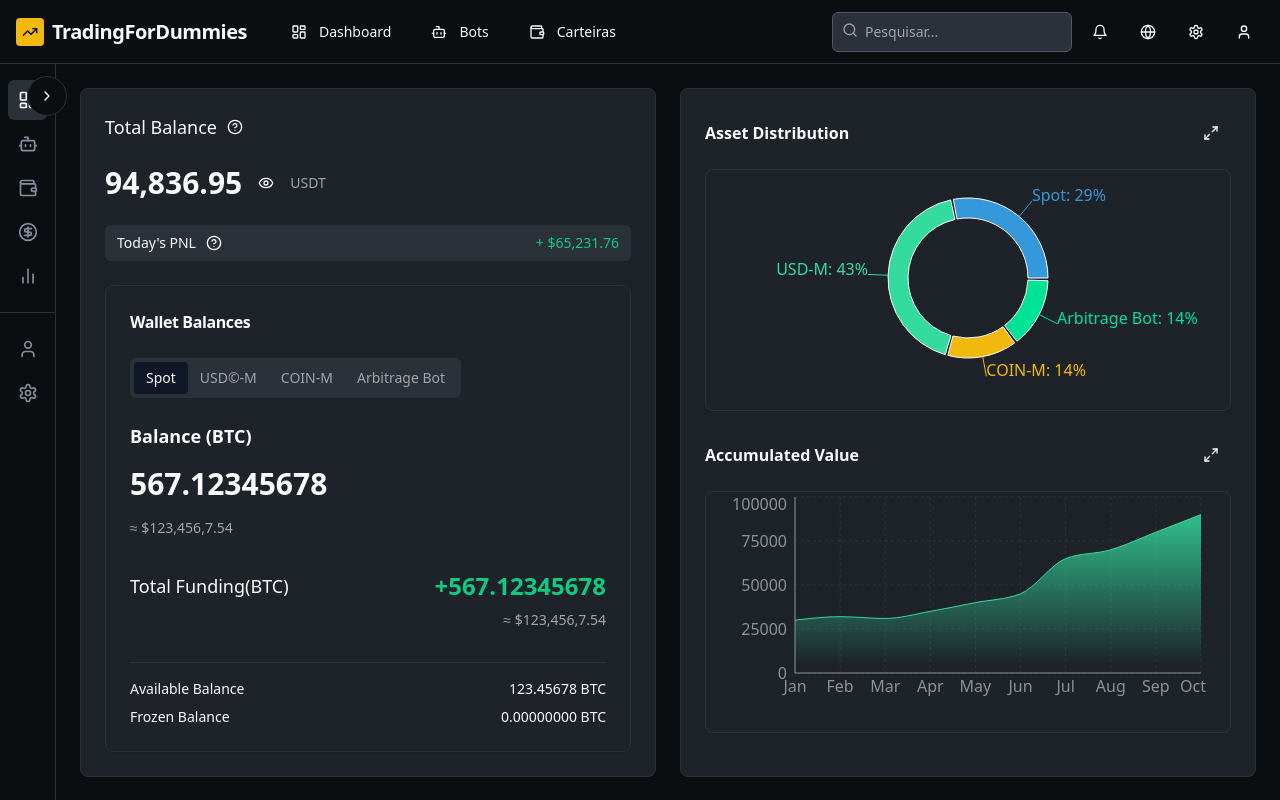
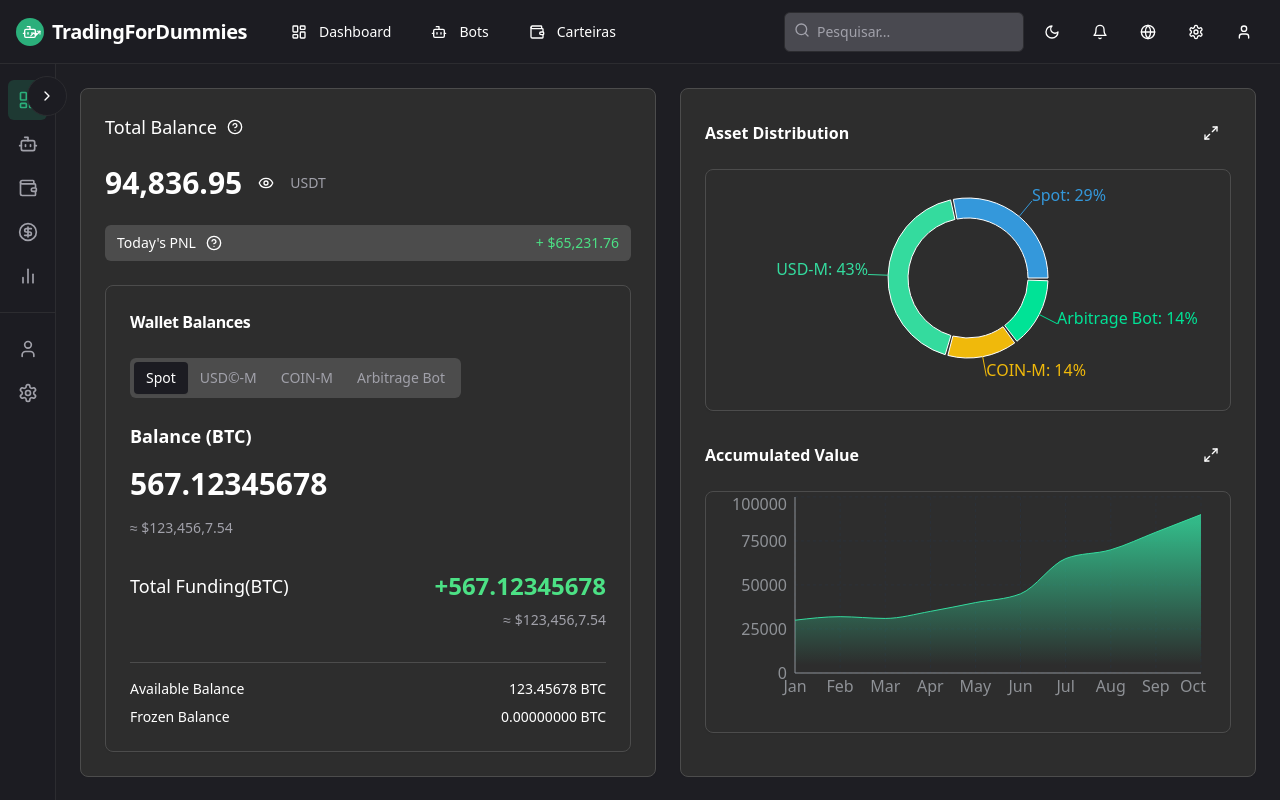
Before and after one commit to ronaldomafra/crypto-dummies-dashboard, a React (Vite) app: page /dashboard in a window 1280 px wide. Built offline with nearby package versions, Linux system fonts and the light colour scheme; sample sign-in values are in the browser's storage.

Commit message:
feat: Implement new visual identity
- Apply new logo, description, and color palette.
- Implement light and dark themes.
- Update all pages to match the new visual identity.
- Create a new Git tag for the changes.

```diff
--- a/src/App.tsx
+++ b/src/App.tsx
@@ -5,6 +5,7 @@ import { TooltipProvider } from "@/components/ui/tooltip";
 import { QueryClient, QueryClientProvider } from "@tanstack/react-query";
 import { BrowserRouter, Routes, Route } from "react-router-dom";
 import { AuthProvider } from "./contexts/AuthContext";
+import { ThemeProvider } from "./contexts/ThemeContext";
 import { ProtectedRoute } from "./components/ProtectedRoute";
 import Index from "./pages/Index";
 import Login from "./pages/Login";
@@ -20,6 +21,7 @@ const queryClient = new QueryClient();
 const App = () => (
   <QueryClientProvider client={queryClient}>
     <BrowserRouter>
+      <ThemeProvider defaultTheme="dark">
         <AuthProvider>
           <TooltipProvider>
             <Toaster />
@@ -56,6 +58,7 @@ const App = () => (
             </Routes>
           </TooltipProvider>
         </AuthProvider>
+      </ThemeProvider>
     </BrowserRouter>
   </QueryClientProvider>
 );
--- a/src/components/Sidebar.tsx
+++ b/src/components/Sidebar.tsx
@@ -1,3 +1,4 @@
+
 import { cn } from "@/lib/utils";
 import {
   BarChart2, ChevronRight, CircleDollarSign,
@@ -31,8 +32,8 @@ const SidebarLink = ({
       className={({ isActive }) => cn(
         "flex items-center gap-3 px-4 py-2.5 rounded-md transition-colors",
         isActive
-          ? "bg-crypto-lightgray text-white"
-          : "text-crypto-text hover:bg-crypto-lightgray hover:text-white",
+          ? "bg-trading-primary/20 text-trading-primary"
+          : "text-muted-foreground hover:bg-secondary hover:text-foreground",
         isNested && "ml-4",
         collapsed && "justify-center px-2"
       )}
@@ -54,14 +55,14 @@ const Sidebar = () => {
   return (
     <div
       className={cn(
-        "border-r border-crypto-lightgray h-[calc(100vh-64px)] flex flex-col py-4 transition-all duration-300 relative",
+        "border-r border-border h-[calc(100vh-64px)] flex flex-col py-4 transition-all duration-300 relative",
         collapsed ? "w-14" : "w-56"
       )}
     >
       <Button
-        variant="ghost"
+        variant="outline"
         size="icon"
-        className="absolute -right-3 top-3 bg-crypto-dark border border-crypto-lightgray rounded-full"
+        className="absolute -right-3 top-3 rounded-full"
         onClick={() => setCollapsed(!collapsed)}
       >
         <ChevronRight className={cn(
@@ -78,7 +79,7 @@ const Sidebar = () => {
         <SidebarLink icon={BarChart2} label="Visão Geral" to="/visao-geral" collapsed={collapsed} />
       </div>
 
-      <div className="mt-4 pt-4 border-t border-crypto-lightgray">
+      <div className="mt-4 pt-4 border-t border-border">
         <div className="space-y-1 px-2">
           <SidebarLink icon={User} label="Conta" to="/conta" hasDropdown collapsed={collapsed} />
           <SidebarLink icon={Settings} label="Configurações" to="/configuracoes" collapsed={collapsed} />
--- a/src/components/TopNav.tsx
+++ b/src/components/TopNav.tsx
@@ -2,6 +2,7 @@
 import { Button } from "@/components/ui/button";
 import { Input } from "@/components/ui/input";
 import { Logo } from "@/components/ui/logo";
+import { ThemeToggle } from "@/components/ui/theme-toggle";
 import { useNavigate } from "react-router-dom";
 import {
   Bell, ChevronDown, Globe, LogOut, Search, Settings, User,
@@ -15,16 +16,18 @@ import {
   DropdownMenuSeparator,
   DropdownMenuTrigger
 } from "@/components/ui/dropdown-menu";
+import { useAuth } from "@/contexts/AuthContext";
 
 const TopNav = () => {
   const navigate = useNavigate();
+  const { logout } = useAuth();
 
   const handleLogout = () => {
-    navigate("/");
+    logout();
   };
 
   return (
-    <div className="h-16 border-b border-crypto-lightgray flex items-center px-4 justify-between">
+    <div className="h-16 border-b border-border flex items-center px-4 justify-between">
       <div className="flex items-center gap-8">
         <Logo size="sm" />
 
@@ -50,9 +53,11 @@ const TopNav = () => {
           <Input
             type="search"
             placeholder="Pesquisar..."
-            className="pl-8 w-60 bg-crypto-lightgray focus:bg-crypto-gray"
+            className="pl-8 w-60 bg-secondary"
           />
         </div>
+
+        <ThemeToggle />
 
         <Button variant="ghost" size="icon">
           <Bell size={20} />
@@ -72,13 +77,13 @@ const TopNav = () => {
               <User size={20} />
             </Button>
           </DropdownMenuTrigger>
-          <DropdownMenuContent align="end" className="w-56 bg-crypto-gray border-crypto-lightgray">
+          <DropdownMenuContent align="end" className="w-56">
             <DropdownMenuLabel>Minha Conta</DropdownMenuLabel>
             <DropdownMenuSeparator />
             <DropdownMenuItem>Perfil</DropdownMenuItem>
             <DropdownMenuItem>Configurações</DropdownMenuItem>
             <DropdownMenuSeparator />
-            <DropdownMenuItem onClick={handleLogout} className="text-crypto-negative">
+            <DropdownMenuItem onClick={handleLogout} className="text-trading-error">
               <LogOut className="mr-2 h-4 w-4" />
               <span>Sair</span>
             </DropdownMenuItem>
--- a/src/components/ui/logo.tsx
+++ b/src/components/ui/logo.tsx
@@ -1,28 +1,53 @@
 
 import React from "react";
 import { cn } from "@/lib/utils";
-import { TrendingUp } from "lucide-react";
+import { Bot, TrendingUp } from "lucide-react";
 
 interface LogoProps {
   className?: string;
   size?: "sm" | "md" | "lg";
+  showTagline?: boolean;
+  variant?: "dark" | "light";
 }
 
-export function Logo({ className, size = "md" }: LogoProps) {
+export function Logo({
+  className,
+  size = "md",
+  showTagline = false,
+  variant = "dark"
+}: LogoProps) {
   const sizeClasses = {
     sm: "text-xl",
     md: "text-2xl",
     lg: "text-3xl",
   };
 
+  const iconSize = size === "sm" ? 16 : size === "md" ? 20 : 24;
+  const taglineClass = size === "sm" ? "text-xs" : size === "md" ? "text-sm" : "text-base";
+
   return (
-    <div className={cn("flex items-center gap-2", className)}>
-      <div className="bg-crypto-yellow p-1.5 rounded">
-        <TrendingUp className="text-black" size={size === "sm" ? 16 : size === "md" ? 20 : 24} />
+    <div className={cn("flex flex-col items-start", className)}>
+      <div className="flex items-center gap-2">
+        <div className="rounded-full bg-trading-primary p-1.5">
+          <div className="relative">
+            <Bot className="text-white" size={iconSize} />
+            <TrendingUp
+              className="absolute text-white bottom-0 right-0 transform translate-x-1/4"
+              size={iconSize * 0.7}
+              strokeWidth={2.5}
+            />
+          </div>
+        </div>
+        <span className={cn("font-bold tracking-tight", sizeClasses[size])}>
+          TradingForDummies
+        </span>
       </div>
-      <span className={cn("font-bold tracking-tight", sizeClasses[size])}>
-        TradingForDummies
-      </span>
+
+      {showTagline && (
+        <span className={cn("text-trading-text-secondary mt-1 font-medium", taglineClass)}>
+          Negociação de criptomoedas de forma fácil
+        </span>
+      )}
     </div>
   );
 }
--- /dev/null
+++ b/src/components/ui/theme-toggle.tsx
@@ -0,0 +1,41 @@
+
+"use client"
+
+import * as React from "react"
+import { Moon, Sun } from "lucide-react"
+import { useTheme } from "@/contexts/ThemeContext"
+
+import { Button } from "@/components/ui/button"
+import {
+  DropdownMenu,
+  DropdownMenuContent,
+  DropdownMenuItem,
+  DropdownMenuTrigger,
+} from "@/components/ui/dropdown-menu"
+
+export function ThemeToggle() {
+  const { theme, setTheme } = useTheme()
+
+  return (
+    <DropdownMenu>
+      <DropdownMenuTrigger asChild>
+        <Button variant="ghost" size="icon">
+          <Sun className="h-[1.2rem] w-[1.2rem] rotate-0 scale-100 transition-all dark:-rotate-90 dark:scale-0" />
+          <Moon className="absolute h-[1.2rem] w-[1.2rem] rotate-90 scale-0 transition-all dark:rotate-0 dark:scale-100" />
+          <span className="sr-only">Toggle theme</span>
+        </Button>
+      </DropdownMenuTrigger>
+      <DropdownMenuContent align="end">
+        <DropdownMenuItem onClick={() => setTheme("light")}>
+          Light
+        </DropdownMenuItem>
+        <DropdownMenuItem onClick={() => setTheme("dark")}>
+          Dark
+        </DropdownMenuItem>
+        <DropdownMenuItem onClick={() => setTheme("system")}>
+          System
+        </DropdownMenuItem>
+      </DropdownMenuContent>
+    </DropdownMenu>
+  )
+}
--- /dev/null
+++ b/src/contexts/ThemeContext.tsx
@@ -0,0 +1,73 @@
+
+import React, { createContext, useState, useEffect, useContext } from "react";
+
+type Theme = "dark" | "light" | "system";
+
+type ThemeProviderProps = {
+  children: React.ReactNode;
+  defaultTheme?: Theme;
+  storageKey?: string;
+};
+
+type ThemeProviderState = {
+  theme: Theme;
+  setTheme: (theme: Theme) => void;
+};
+
+const initialState: ThemeProviderState = {
+  theme: "system",
+  setTheme: () => null,
+};
+
+const ThemeProviderContext = createContext<ThemeProviderState>(initialState);
+
+export function ThemeProvider({
+  children,
+  defaultTheme = "system",
+  storageKey = "ui-theme",
+  ...props
+}: ThemeProviderProps) {
+  const [theme, setTheme] = useState<Theme>(
+    () => (localStorage.getItem(storageKey) as Theme) || defaultTheme
+  );
+
+  useEffect(() => {
+    const root = window.document.documentElement;
+    root.classList.remove("light", "dark");
+
+    if (theme === "system") {
+      const systemTheme = window.matchMedia("(prefers-color-scheme: dark)")
+        .matches
+        ? "dark"
+        : "light";
+
+      root.classList.add(systemTheme);
+      return;
+    }
+
+    root.classList.add(theme);
+  }, [theme]);
+
+  const value = {
+    theme,
+    setTheme: (theme: Theme) => {
+      localStorage.setItem(storageKey, theme);
+      setTheme(theme);
+    },
+  };
+
+  return (
+    <ThemeProviderContext.Provider {...props} value={value}>
+      {children}
+    </ThemeProviderContext.Provider>
+  );
+}
+
+export const useTheme = () => {
+  const context = useContext(ThemeProviderContext);
+
+  if (context === undefined)
+    throw new Error("useTheme must be used within a ThemeProvider");
+
+  return context;
+};
--- a/src/index.css
+++ b/src/index.css
@@ -5,26 +5,48 @@
 
 @layer base {
   :root {
-    --background: 222 47% 11%;
-    --foreground: 0 0% 98%;
-    --card: 222 47% 11%;
-    --card-foreground: 0 0% 98%;
-    --popover: 222 47% 11%;
-    --popover-foreground: 0 0% 98%;
-    --primary: 47 92% 49%;
-    --primary-foreground: 240 5.9% 10%;
-    --secondary: 215 14% 34%;
-    --secondary-foreground: 0 0% 98%;
-    --muted: 215 14% 34%;
-    --muted-foreground: 215 5% 65%;
-    --accent: 215 14% 34%;
-    --accent-foreground: 0 0% 98%;
-    --destructive: 0 62.8% 30.6%;
-    --destructive-foreground: 0 0% 98%;
-    --border: 215 14% 34%;
-    --input: 215 14% 34%;
-    --ring: 227 35% 25%;
+    --background: 0 0% 100%;
+    --foreground: 240 10% 12%;
+    --card: 0 0% 100%;
+    --card-foreground: 240 10% 12%;
+    --popover: 0 0% 100%;
+    --popover-foreground: 240 10% 12%;
+    --primary: 154 60% 43%;
+    --primary-foreground: 0 0% 100%;
+    --secondary: 220 14% 96%;
+    --secondary-foreground: 240 10% 12%;
+    --muted: 240 5% 96%;
+    --muted-foreground: 240 4% 46%;
+    --accent: 214 89% 60%;
+    --accent-foreground: 0 0% 100%;
+    --destructive: 0 70% 67%;
+    --destructive-foreground: 0 0% 100%;
+    --border: 0 0% 63%;
+    --input: 0 0% 63%;
+    --ring: 154 60% 43%;
     --radius: 0.5rem;
+  }
+
+  .dark {
+    --background: 240 10% 12%;
+    --foreground: 0 0% 100%;
+    --card: 240 10% 12%;
+    --card-foreground: 0 0% 100%;
+    --popover: 240 10% 12%;
+    --popover-foreground: 0 0% 100%;
+    --primary: 154 60% 43%;
+    --primary-foreground: 0 0% 100%;
+    --secondary: 240 5% 30%;
+    --secondary-foreground: 0 0% 100%;
+    --muted: 240 5% 30%;
+    --muted-foreground: 240 5% 65%;
+    --accent: 214 89% 60%;
+    --accent-foreground: 0 0% 100%;
+    --destructive: 0 70% 67%;
+    --destructive-foreground: 0 0% 100%;
+    --border: 240 5% 18%;
+    --input: 240 5% 18%;
+    --ring: 154 60% 43%;
   }
 
   * {
@@ -32,7 +54,7 @@
   }
 
   body {
-    @apply bg-crypto-dark text-foreground;
+    @apply bg-background text-foreground;
   }
 }
 
@@ -47,14 +69,14 @@
   }
 
   .text-positive {
-    @apply text-crypto-positive;
+    @apply text-trading-success;
   }
 
   .text-negative {
-    @apply text-crypto-negative;
+    @apply text-trading-error;
   }
 
   .bg-card-hover {
-    @apply hover:bg-crypto-gray transition-colors duration-200;
+    @apply hover:bg-trading-neutral transition-colors duration-200;
   }
 }
--- a/tailwind.config.ts
+++ b/tailwind.config.ts
@@ -53,14 +53,30 @@ export default {
           DEFAULT: "hsl(var(--card))",
           foreground: "hsl(var(--card-foreground))",
         },
+        trading: {
+          primary: "#2BAF7B", // Verde Suave
+          dark: "#1E1E23", // Cinza Escuro (fundo)
+          light: "#FFFFFF", // Branco Neve (fundo claro)
+          text: {
+            dark: "#FFFFFF", // Texto primário no tema escuro
+            light: "#1E1E23", // Texto primário no tema claro
+            secondary: "#A0A0A0", // Texto secundário
+          },
+          accent: "#3A95F7", // Azul Claro
+          error: "#F76363", // Vermelho Suave
+          success: "#4CE185", // Verde Claro Vibrante
+          neutral: "#4C4C4C", // Botões Neutros
+          border: "#2D2D2D", // Bordas e Separadores
+          "border-light": "#A0A0A0", // Bordas modo claro
+        },
         crypto: {
           yellow: "#F0B90B",
-          positive: "#0ECB81",
-          negative: "#F6465D",
-          dark: "#0B0E11",
-          gray: "#1E2329",
-          lightgray: "#2B3139",
-          text: "#848E9C",
+          positive: "#4CE185", // Atualizado para a nova cor de sucesso
+          negative: "#F76363", // Atualizado para a nova cor de erro
+          dark: "#1E1E23",    // Atualizado para a nova cor de fundo
+          gray: "#2D2D2D",    // Atualizado
+          lightgray: "#4C4C4C", // Atualizado
+          text: "#A0A0A0",      // Atualizado
         },
       },
       borderRadius: {
```
Also changed, not shown: public/bot-trading-logo.svg (added). Lines whose indentation alone changed are shown as unchanged.
